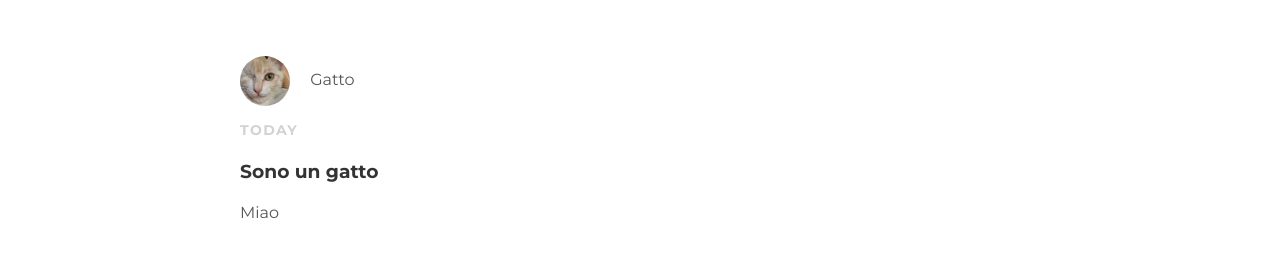
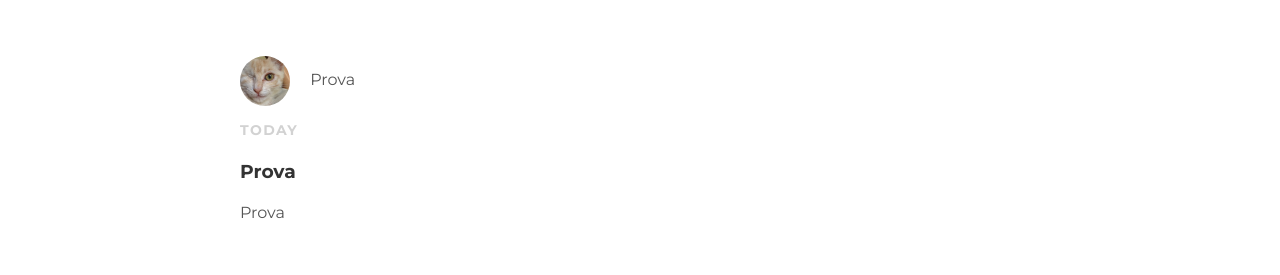
Before and after one commit to Maryanna98/maryanna98.github.io, a plain HTML site: page index.html in a window 1280 px wide. Shown: the part 950-1225 px from the top of the page. Drawn offline with Linux system fonts and the light colour scheme.

Commit message:
Update index.html

```diff
--- a/index.html
+++ b/index.html
@@ -57,14 +57,14 @@
     <div class="post">
       <div class="post-author">
         <img src="me2.png">
-        <span>Gatto</span>
+        <span>Prova</span>
       </div>
       <p class="post-date">Today</p>
       <h3 class="post-title">
-        Sono un gatto</h3>
+        Prova</h3>
         <div class="post-content">
           <p>
-            Miao</p>
+            Prova</p>
           </div>
         </div>
       </div>
```
